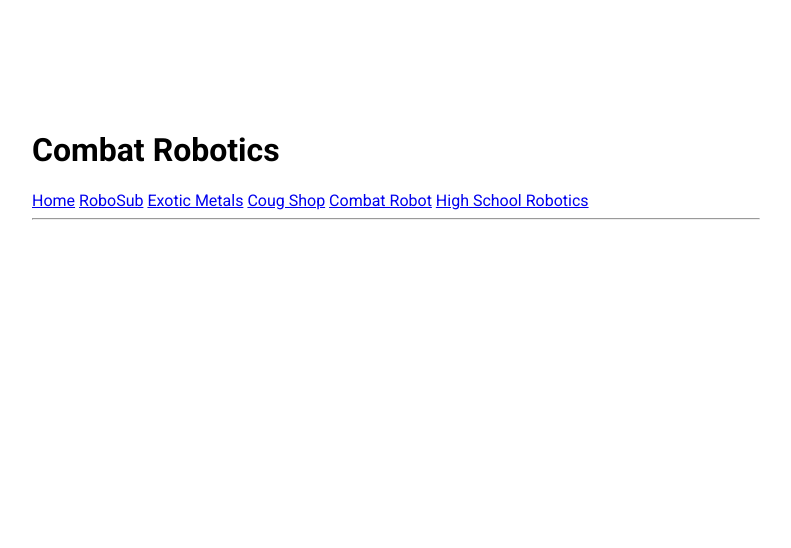
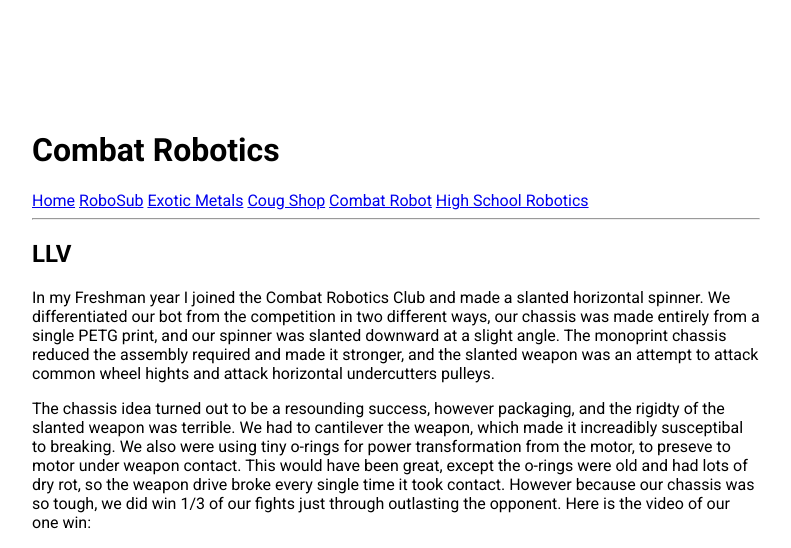
Before and after one commit to Brady-Hogg/Portfolio, a Jekyll site: the page built from crimson.md, in a window 1280 px wide. Shown: the top 548 px of the page, without its empty margins (244-1035 px from the left). Built offline with Jekyll 4.4.1, drawn with Linux system fonts in a browser that asks for light colours; grey boxes are pictures that could not be loaded.

Commit message:
Update crimson.md

```diff
--- a/crimson.md
+++ b/crimson.md
@@ -3,3 +3,8 @@ title: Combat Robotics
 layout: main
 permalink: /crimson
 ---
+## LLV
+In my Freshman year I joined the Combat Robotics Club and made a slanted horizontal spinner. We differentiated our bot from the competition in two different ways, our chassis was made entirely from a single PETG print, and our spinner was slanted downward at a slight angle. The monoprint chassis reduced the assembly required and made it stronger, and the slanted weapon was an attempt to attack common wheel hights and attack horizontal undercutters pulleys.
+
+The chassis idea turned out to be a resounding success, however packaging, and the rigidty of the slanted weapon was terrible. We had to cantilever the weapon, which made it increadibly susceptibal to breaking. We also were using tiny o-rings for power transformation from the motor, to preseve to motor under weapon contact. This would have been great, except the o-rings were old and had lots of dry rot, so the weapon drive broke every single time it took contact. However because our chassis was so tough, we did win 1/3 of our fights just through outlasting the opponent. Here is the video of our one win:
+<iframe width="560" height="315" src="https://www.youtube.com/embed/fQ18DZpSaXQ?si=J0OqgZwj4ZktGJP8&amp;start=3540" title="YouTube video player" frameborder="0" allow="accelerometer; autoplay; clipboard-write; encrypted-media; gyroscope; picture-in-picture; web-share" referrerpolicy="strict-origin-when-cross-origin" allowfullscreen></iframe>
```
